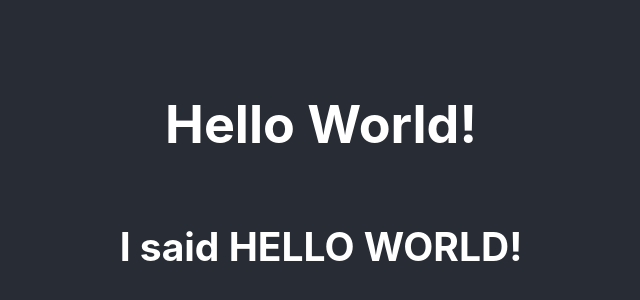
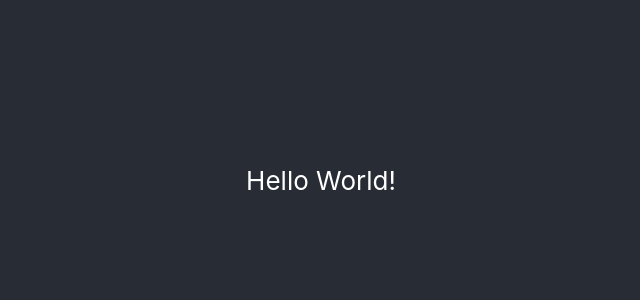
Before and after one commit to OwenB-HamD/portfolio, a React (Create React App) app in the folder my-app/: page / in a window 1280 px wide. Shown: the part 220-520 px from the top of the page, without its empty margins (319-959 px from the left). Built offline with nearby package versions, Linux system fonts and the light colour scheme; the HTML template or start-up script is replaced by a standard one.

Commit message:
placed Hello World! inside of header tag

```diff
--- a/my-app/src/App.js
+++ b/my-app/src/App.js
@@ -4,8 +4,7 @@ function App() {
   return (
     <div className="App">
       <header className="App-header">
-        <h1>Hello World!</h1>
-        <h2>I said HELLO WORLD!</h2>
+        Hello World!
       </header>
     </div>
   );
```
